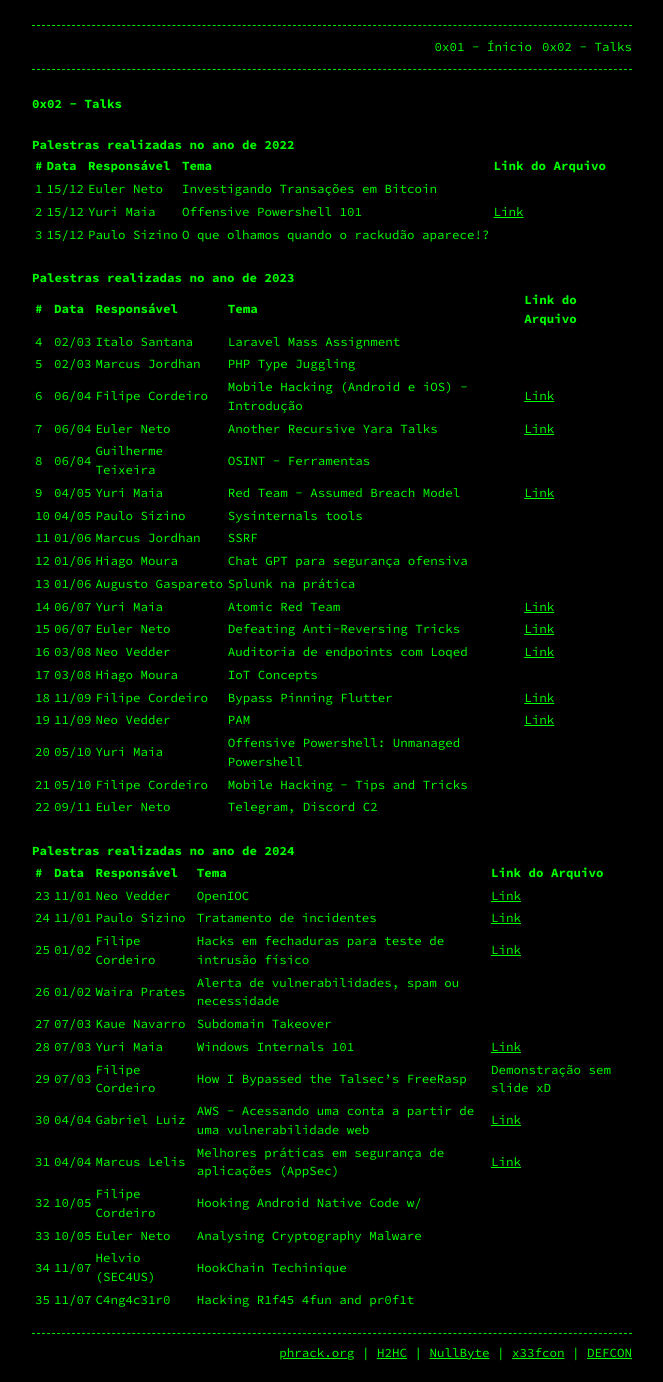
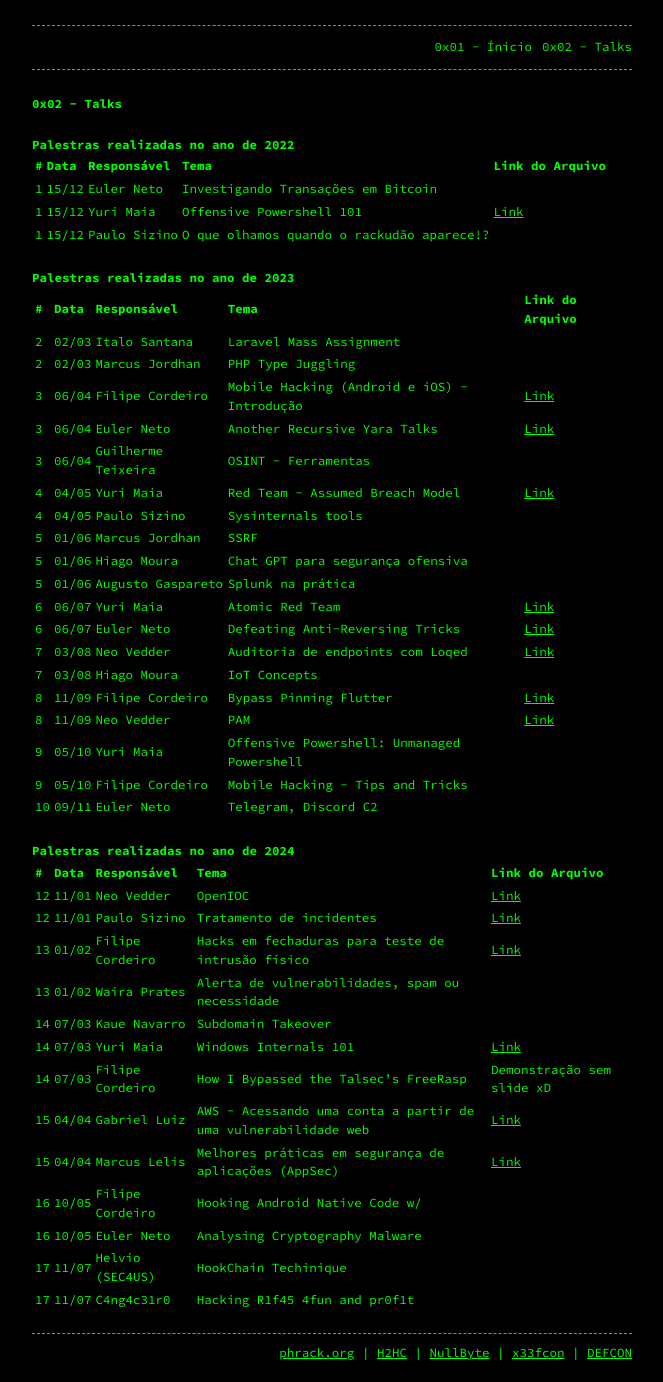
Before and after one commit to AFKConference/afkconference.github.io, a Jekyll site: the page built from talks.md, in a window 1280 px wide. Shown: the whole page, without its empty margins (308-971 px from the left). Built offline with Jekyll 4.4.1, drawn with Linux system fonts in a browser that asks for light colours; our own code applies the rules of GitHub Pages for plain Markdown files.

Commit message:
Update talks.md

```diff
--- a/talks.md
+++ b/talks.md
@@ -6,49 +6,49 @@
 | #   | Data  | Responsável          | Tema                                               | Link do Arquivo                                     |
 |-----|-------|----------------------|----------------------------------------------------|-----------------------------------------------------|
 | 1   | 15/12 | Euler Neto           | Investigando Transações em Bitcoin                 |                                                     |
-| 2   | 15/12 | Yuri Maia            | Offensive Powershell 101                           | [Link](/assets/Offensive Powershell 101 - g0ttfrid.pdf)                           |
-| 3   | 15/12 | Paulo Sizino         | O que olhamos quando o rackudão aparece!?          |                            |
+| 1   | 15/12 | Yuri Maia            | Offensive Powershell 101                           | [Link](/assets/Offensive Powershell 101 - g0ttfrid.pdf)                           |
+| 1   | 15/12 | Paulo Sizino         | O que olhamos quando o rackudão aparece!?          |                            |
 
 
 ## Palestras realizadas no ano de 2023
 
 | #   | Data  | Responsável          | Tema                                               | Link do Arquivo                                     |
 |-----|-------|----------------------|----------------------------------------------------|-----------------------------------------------------|
-| 4   | 02/03 | Italo Santana        | Laravel Mass Assignment                            |                            |
-| 5   | 02/03 | Marcus Jordhan       | PHP Type Juggling                                  |                            |
-| 6   | 06/04 | Filipe Cordeiro      | Mobile Hacking (Android e iOS) - Introdução        | [Link](assets/Mobile Hacking - Uma introdução ao tema - evi3w.pdf)                           |
-| 7   | 06/04 | Euler Neto           | Another Recursive Yara Talks                       | [Link](assets/Yara Rules- Eneto.pdf)                           |
-| 8   | 06/04 | Guilherme Teixeira   | OSINT - Ferramentas                                |                            |
-| 9   | 04/05 | Yuri Maia            | Red Team - Assumed Breach Model                    | [Link](assets/Assumed Breach Model - g0ttfrid.pdf)                           |
-| 10   | 04/05 | Paulo Sizino         | Sysinternals tools                                 |                            |
-| 11  | 01/06 | Marcus Jordhan       | SSRF                                               |                            |
-| 12  | 01/06 | Hiago Moura          | Chat GPT para segurança ofensiva                   |                            |
-| 13   | 01/06 | Augusto Gaspareto    | Splunk na prática                                  |                            |
-| 14   | 06/07 | Yuri Maia            | Atomic Red Team                                    | [Link](assets/Atomic RedTeam - g0ttfrid.pdf)                           |
-| 15   | 06/07 | Euler Neto           | Defeating Anti-Reversing Tricks                    | [Link](assets/Defeating Anti-Reversing Tricks - Eneto.pdf)                           |
-| 16   | 03/08 | Neo Vedder           | Auditoria de endpoints com Loqed                   | [Link](assets/Neo Vedder Loqed AFK.conf.pdf)                           |
-| 17   | 03/08 | Hiago Moura          | IoT Concepts                                       |                            |
-| 18   | 11/09 | Filipe Cordeiro      | Bypass Pinning Flutter                             | [Link](assets/Bypassing Flutter SSL Pinning - evi3w.pdf)                           |
-| 19   | 11/09 | Neo Vedder           | PAM                                                | [Link](assets/Neo Vedder PAM AFK.conf.pdf)                            |
-| 20   | 05/10 | Yuri Maia            | Offensive Powershell: Unmanaged Powershell         |                           |
-| 21   | 05/10 | Filipe Cordeiro      | Mobile Hacking - Tips and Tricks                   |                            |
-| 22  | 09/11 | Euler Neto           | Telegram, Discord C2                               |                            |
+| 2   | 02/03 | Italo Santana        | Laravel Mass Assignment                            |                            |
+| 2   | 02/03 | Marcus Jordhan       | PHP Type Juggling                                  |                            |
+| 3   | 06/04 | Filipe Cordeiro      | Mobile Hacking (Android e iOS) - Introdução        | [Link](assets/Mobile Hacking - Uma introdução ao tema - evi3w.pdf)                           |
+| 3   | 06/04 | Euler Neto           | Another Recursive Yara Talks                       | [Link](assets/Yara Rules- Eneto.pdf)                           |
+| 3   | 06/04 | Guilherme Teixeira   | OSINT - Ferramentas                                |                            |
+| 4   | 04/05 | Yuri Maia            | Red Team - Assumed Breach Model                    | [Link](assets/Assumed Breach Model - g0ttfrid.pdf)                           |
+| 4   | 04/05 | Paulo Sizino         | Sysinternals tools                                 |                            |
+| 5  | 01/06 | Marcus Jordhan       | SSRF                                               |                            |
+| 5  | 01/06 | Hiago Moura          | Chat GPT para segurança ofensiva                   |                            |
+| 5   | 01/06 | Augusto Gaspareto    | Splunk na prática                                  |                            |
+| 6   | 06/07 | Yuri Maia            | Atomic Red Team                                    | [Link](assets/Atomic RedTeam - g0ttfrid.pdf)                           |
+| 6   | 06/07 | Euler Neto           | Defeating Anti-Reversing Tricks                    | [Link](assets/Defeating Anti-Reversing Tricks - Eneto.pdf)                           |
+| 7   | 03/08 | Neo Vedder           | Auditoria de endpoints com Loqed                   | [Link](assets/Neo Vedder Loqed AFK.conf.pdf)                           |
+| 7   | 03/08 | Hiago Moura          | IoT Concepts                                       |                            |
+| 8   | 11/09 | Filipe Cordeiro      | Bypass Pinning Flutter                             | [Link](assets/Bypassing Flutter SSL Pinning - evi3w.pdf)                           |
+| 8   | 11/09 | Neo Vedder           | PAM                                                | [Link](assets/Neo Vedder PAM AFK.conf.pdf)                            |
+| 9   | 05/10 | Yuri Maia            | Offensive Powershell: Unmanaged Powershell         |                           |
+| 9   | 05/10 | Filipe Cordeiro      | Mobile Hacking - Tips and Tricks                   |                            |
+| 10  | 09/11 | Euler Neto           | Telegram, Discord C2                               |                            |
 
 
 ## Palestras realizadas no ano de 2024
 
 | #   | Data  | Responsável         | Tema                                                | Link do Arquivo                                     |
 |-----|-------|---------------------|-----------------------------------------------------|-----------------------------------------------------|
-| 23   | 11/01 | Neo Vedder          | OpenIOC                                             | [Link](assets/Neo Vedder OPENIOC AFK.pdf)           |
-| 24   | 11/01 | Paulo Sizino        | Tratamento de incidentes                            | [Link](assets/Tratamento de incidentes.pdf)           |
-| 25   | 01/02 | Filipe Cordeiro     | Hacks em fechaduras para teste de intrusão físico   | [Link](assets/Hacks em fechaduras - evi3w.pdf)      |
-| 26   | 01/02 | Waira Prates        | Alerta de vulnerabilidades, spam ou necessidade     |                            |
-| 27   | 07/03 | Kaue Navarro        | Subdomain Takeover     |                            |
-| 28  | 07/03 | Yuri Maia            | Windows Internals 101 | [Link](assets/AFK.conf_WindowsInternals101 - g0ttfrid.pdf)|
-| 29   | 07/03 | Filipe Cordeiro        | How I Bypassed the Talsec's FreeRasp     | Demonstração sem slide xD                            |
-| 30   | 04/04 | Gabriel Luiz        | AWS - Acessando uma conta a partir de uma vulnerabilidade web     | [Link](assets/AWS-afk.conf.pdf) |
-| 31   | 04/04 | Marcus Lelis        | Melhores práticas em segurança de aplicações (AppSec)     | [Link](assets/AppSec - AFKCONF.pptx.pdf)     |
-| 32  | 10/05 | Filipe Cordeiro        | Hooking Android Native Code w/     |                            |
-| 33   | 10/05 | Euler Neto        | Analysing Cryptography Malware     |                             |
-| 34   | 11/07 | Helvio (SEC4US)        | HookChain Techinique     |  |
-| 35   | 11/07 | C4ng4c31r0        | Hacking R1f45 4fun and pr0f1t     |      |
+| 12   | 11/01 | Neo Vedder          | OpenIOC                                             | [Link](assets/Neo Vedder OPENIOC AFK.pdf)           |
+| 12   | 11/01 | Paulo Sizino        | Tratamento de incidentes                            | [Link](assets/Tratamento de incidentes.pdf)           |
+| 13   | 01/02 | Filipe Cordeiro     | Hacks em fechaduras para teste de intrusão físico   | [Link](assets/Hacks em fechaduras - evi3w.pdf)      |
+| 13   | 01/02 | Waira Prates        | Alerta de vulnerabilidades, spam ou necessidade     |                            |
+| 14   | 07/03 | Kaue Navarro        | Subdomain Takeover     |                            |
+| 14  | 07/03 | Yuri Maia            | Windows Internals 101 | [Link](assets/AFK.conf_WindowsInternals101 - g0ttfrid.pdf)|
+| 14   | 07/03 | Filipe Cordeiro        | How I Bypassed the Talsec's FreeRasp     | Demonstração sem slide xD                            |
+| 15   | 04/04 | Gabriel Luiz        | AWS - Acessando uma conta a partir de uma vulnerabilidade web     | [Link](assets/AWS-afk.conf.pdf) |
+| 15   | 04/04 | Marcus Lelis        | Melhores práticas em segurança de aplicações (AppSec)     | [Link](assets/AppSec - AFKCONF.pptx.pdf)     |
+| 16  | 10/05 | Filipe Cordeiro        | Hooking Android Native Code w/     |                            |
+| 16   | 10/05 | Euler Neto        | Analysing Cryptography Malware     |                             |
+| 17   | 11/07 | Helvio (SEC4US)        | HookChain Techinique     |  |
+| 17   | 11/07 | C4ng4c31r0        | Hacking R1f45 4fun and pr0f1t     |      |
```
